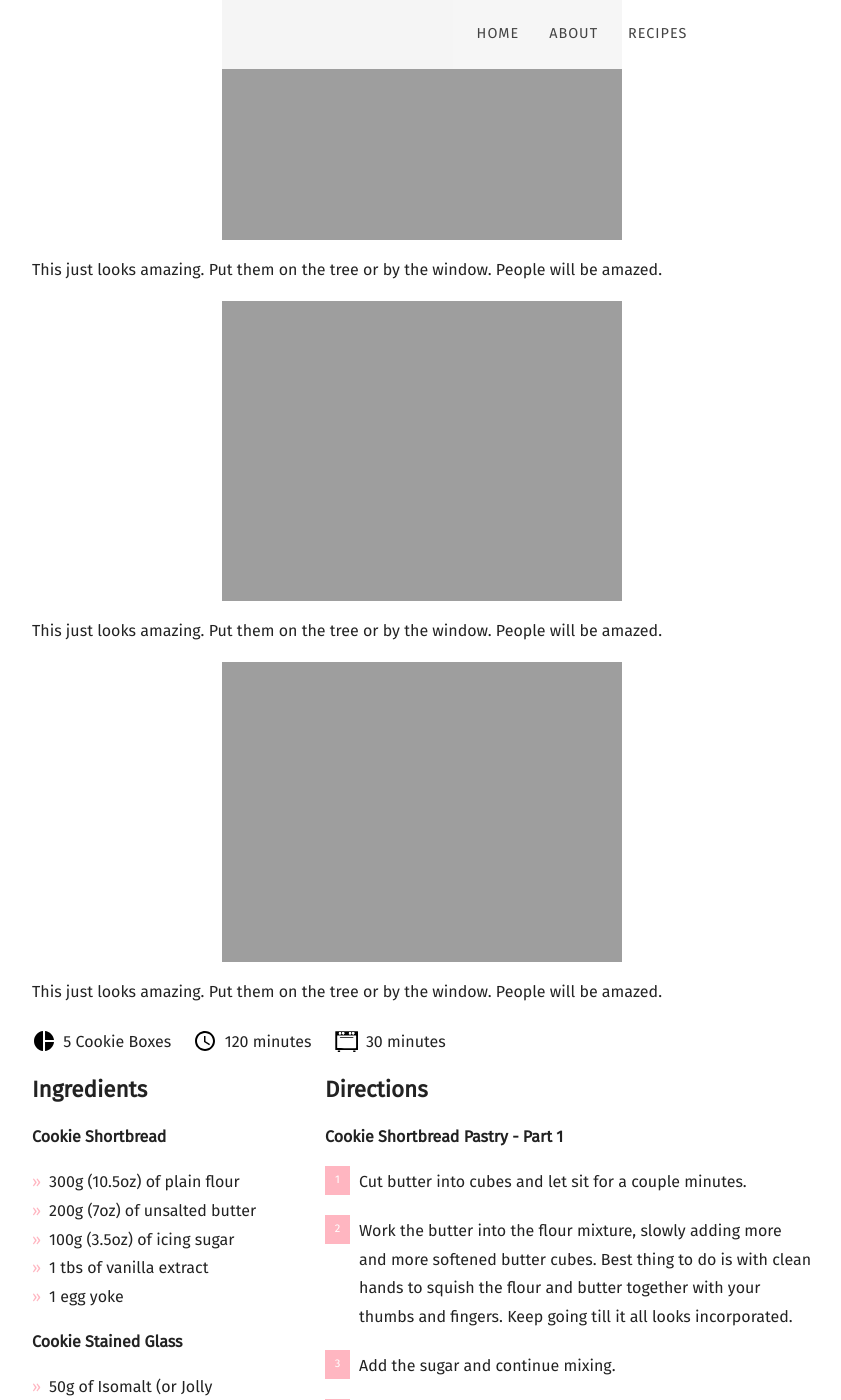
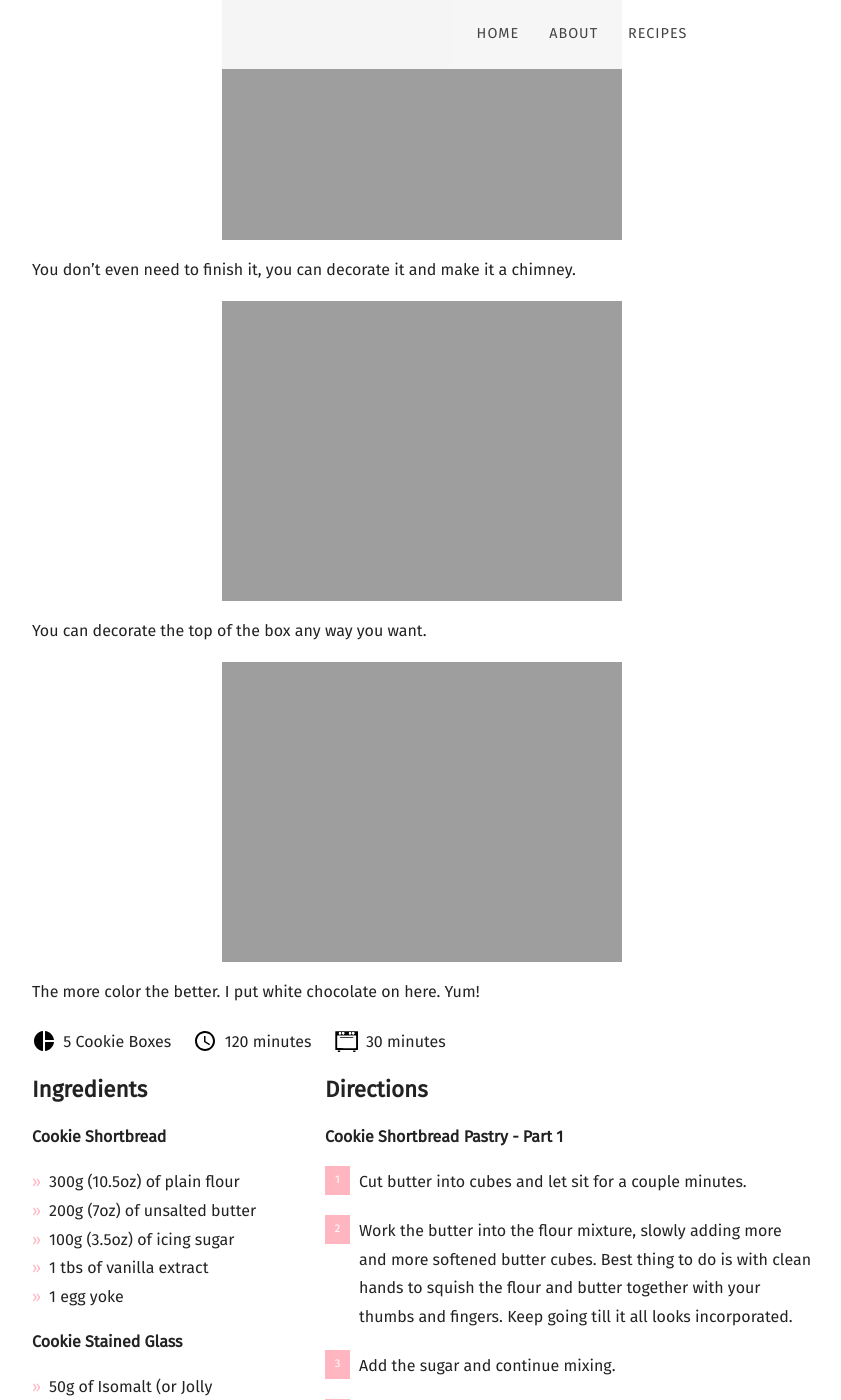
Before and after one commit to mcginleyireland/irishbaking.github.io, a Jekyll site: the page built from _posts/2022-11-11-christmas-cookie-box.md, in a window 1280 px wide and 1400 px high, scrolled down 5455 px. Shown: the whole window, without its empty margins (58-899 px from the left). Built offline with Jekyll 4.4.1, drawn with Linux system fonts in a browser that asks for light colours; nearby versions of some CDN libraries; some web fonts are replaced; some of the changed text lies outside the part shown.

Commit message:
Updating the messaging of the christmas cookies.

```diff
--- a/_posts/2022-11-11-christmas-cookie-box.md
+++ b/_posts/2022-11-11-christmas-cookie-box.md
@@ -4,7 +4,7 @@ title: Christmas Cookie Box
 categories:
   - Christmas
   - Cookies
-featured_image: https://irishbaking.ie/images/Cookies/Christmas_Cookie_Box/Image_14.jpg
+featured_image: https://irishbaking.ie/images/Cookies/Christmas_Cookie_Box/Image_10.jpg
 recipe:
   servings: 5 Cookie Boxes
   prep: 120 minutes
@@ -55,7 +55,7 @@ These Christmas Cookie Boxes are the best way to share a secret suprise in them.
 
 ![Cake](https://irishbaking.ie/images/Cookies/Christmas_Cookie_Box/Image_1.jpg)
 
-Roll out and shape your cookie box with your square shaped cut outs.
+Roll out and shape your Cookie Box with your square shaped cut outs.
 
 ![Cake](https://irishbaking.ie/images/Cookies/Christmas_Cookie_Box/Image_2.jpg)
 
@@ -67,15 +67,15 @@ Remember the Isomalt is optional. You can still make beautiful Cookie Boxes with
 
 ![Cake](https://irishbaking.ie/images/Cookies/Christmas_Cookie_Box/Image_4.jpg)
 
-These will act as a lid for the boxes.
+These are a lid for the boxes. But you can create any lid you like.
 
 ![Cake](https://irishbaking.ie/images/Cookies/Christmas_Cookie_Box/Image_5.jpg)
 
-Once cooled down it's time to start assembling.
+Once all of the pieces arecooled down, it is then time to start assembling the Cookie Boxes.
 
 ![Cake](https://irishbaking.ie/images/Cookies/Christmas_Cookie_Box/Image_6.jpg)
 
-I used buttercream but you could use anything, even chocolate.
+I used buttercream to stick them together, but you could use anything, even chocolate.
 
 ![Cake](https://irishbaking.ie/images/Cookies/Christmas_Cookie_Box/Image_7.jpg)
 
@@ -83,36 +83,36 @@ These are my favourite sweets. Perfect for a surprise.
 
 ![Cake](https://irishbaking.ie/images/Cookies/Christmas_Cookie_Box/Image_8.jpg)
 
-The best part is you can put any sweets in the box.
+Any sweets will do. The more colorful the better.
 
 ![Cake](https://irishbaking.ie/images/Cookies/Christmas_Cookie_Box/Image_9.jpg)
 
-Any sugary sweet will do. Yum!
+Sugary sweets are the best. And jelly sweets.
 
 ![Cake](https://irishbaking.ie/images/Cookies/Christmas_Cookie_Box/Image_10.jpg)
 
-When they're all finished you can decorate the outside. I added bows.
+I added bows to the Cookie Boxes to add a more sense of occasion. Merry Christmas.
 
 ![Cake](https://irishbaking.ie/images/Cookies/Christmas_Cookie_Box/Image_11.jpg)
 
-Extra details from the shop really make it Christmasy.
+Up close it looks really christmasy.
 
 ![Cake](https://irishbaking.ie/images/Cookies/Christmas_Cookie_Box/Image_12.jpg)
 
-This just looks amazing. Put them on the tree or by the window. People will be amazed.
+The stained glass effect makes it feel magical.
 
 ![Cake](https://irishbaking.ie/images/Cookies/Christmas_Cookie_Box/Image_13.jpg)
 
-This just looks amazing. Put them on the tree or by the window. People will be amazed.
+Even without the stained glass it looks great.
 
 ![Cake](https://irishbaking.ie/images/Cookies/Christmas_Cookie_Box/Image_14.jpg)
 
-This just looks amazing. Put them on the tree or by the window. People will be amazed.
+You don't even need to finish it, you can decorate it and make it a chimney.
 
 ![Cake](https://irishbaking.ie/images/Cookies/Christmas_Cookie_Box/Image_15.jpg)
 
-This just looks amazing. Put them on the tree or by the window. People will be amazed.
+You can decorate the top of the box any way you want.
 
 ![Cake](https://irishbaking.ie/images/Cookies/Christmas_Cookie_Box/Image_16.jpg)
 
-This just looks amazing. Put them on the tree or by the window. People will be amazed.
+The more color the better. I put white chocolate on here. Yum!
```
